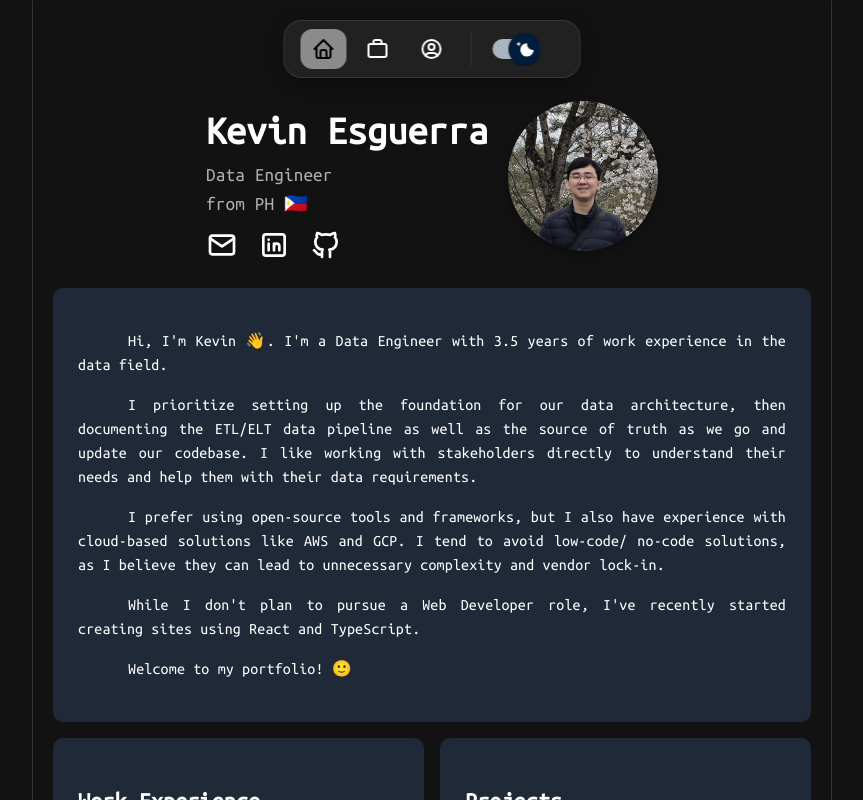
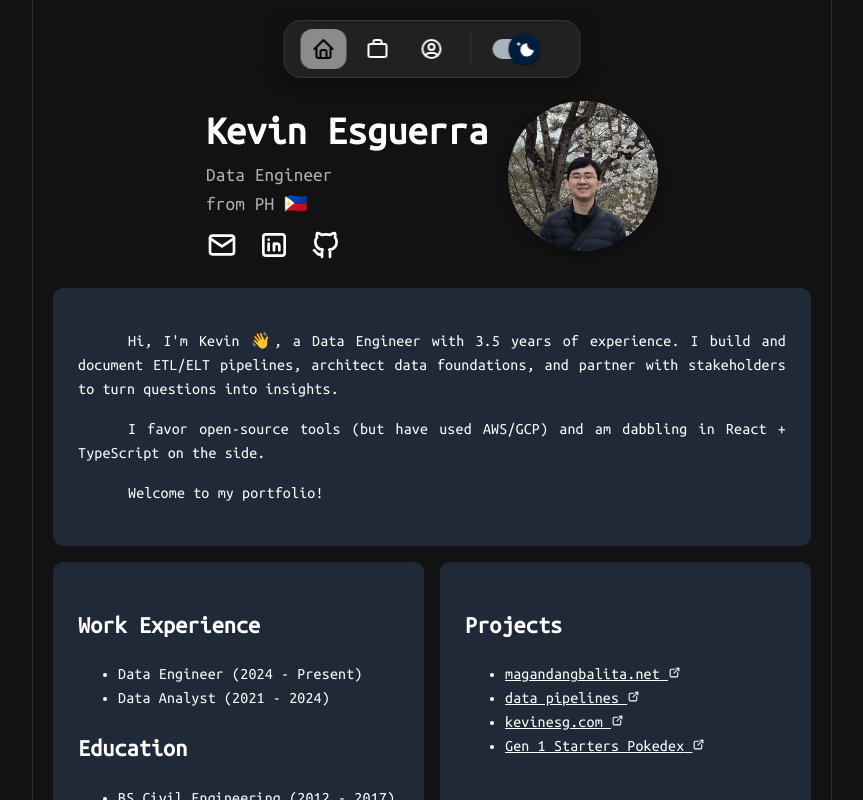
Before and after one commit to kevinesg/portfolio, a React (Vite) app: page / in a window 1280 px wide. Shown: the top 800 px of the page, without its empty margins (208-1071 px from the left). Built offline with nearby package versions, Linux system fonts and the light colour scheme.

Commit message:
updated introduction in Home page

```diff
--- a/src/pages/Home.tsx
+++ b/src/pages/Home.tsx
@@ -81,27 +81,15 @@ const Home = () => {
       </div>
       <div className="card">
         <p>
-          Hi, I'm Kevin 👋. I'm a Data Engineer with 3.5 years of work
-          experience in the data field.
+          Hi, I'm Kevin 👋, a Data Engineer with 3.5 years of experience. I
+          build and document ETL/ELT pipelines, architect data foundations, and
+          partner with stakeholders to turn questions into insights.
         </p>
         <p>
-          I prioritize setting up the foundation for our data architecture, then
-          documenting the ETL/ELT data pipeline as well as the source of truth
-          as we go and update our codebase. I like working with stakeholders
-          directly to understand their needs and help them with their data
-          requirements.
+          I favor open-source tools (but have used AWS/GCP) and am dabbling in
+          React + TypeScript on the side.
         </p>
-        <p>
-          I prefer using open-source tools and frameworks, but I also have
-          experience with cloud-based solutions like AWS and GCP. I tend to
-          avoid low-code/ no-code solutions, as I believe they can lead to
-          unnecessary complexity and vendor lock-in.
-        </p>
-        <p>
-          While I don't plan to pursue a Web Developer role, I've recently
-          started creating sites using React and TypeScript.
-        </p>
-        <p> Welcome to my portfolio! 🙂</p>
+        <p>Welcome to my portfolio!</p>
       </div>
       <div className="summaries-container">
         <div className="card summary">
```
